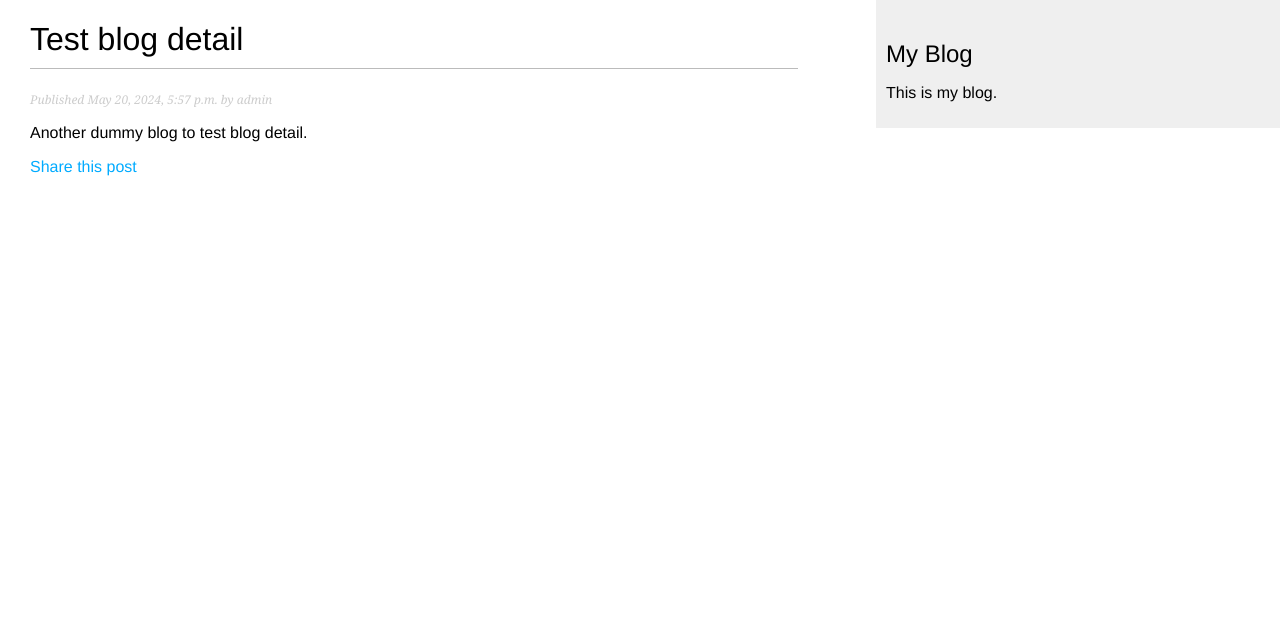
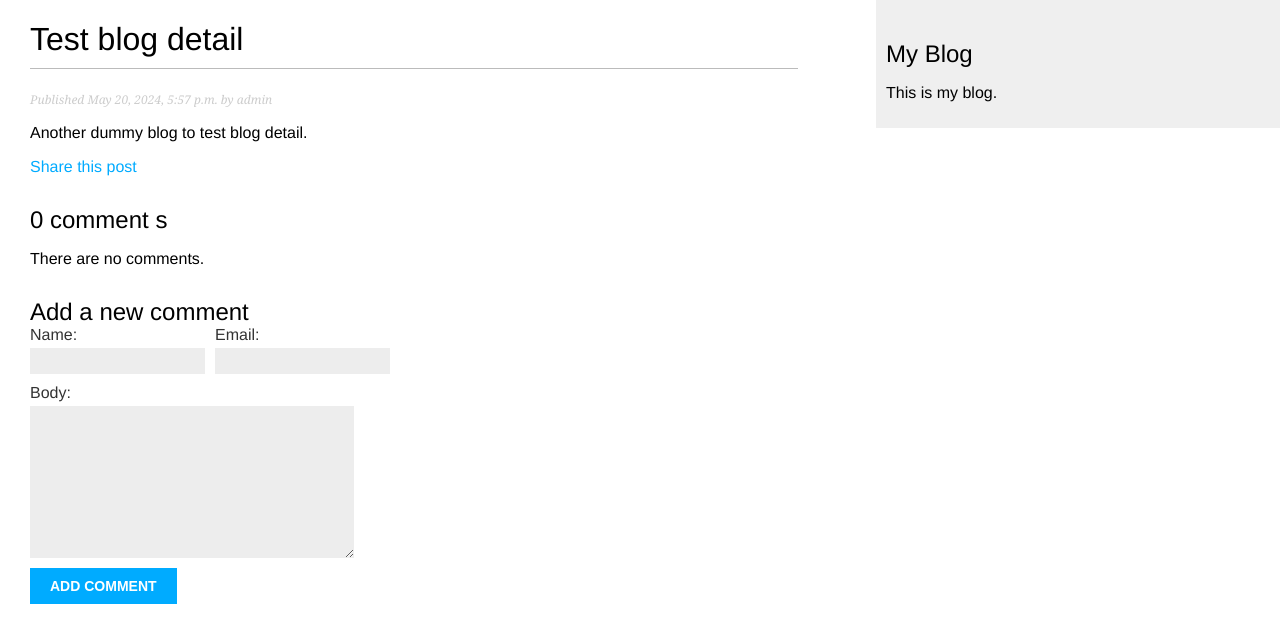
Before and after one commit to G1rlg4ng/Django-Blog-App, a Django app: a page that uses blog/templates/blog/post/detail.html in a window 1280 px wide. Shown: the top 643 px of the page. Run offline with Django 5.2, Linux system fonts and the light colour scheme; data comes from the database, SQL or seed files in the repository; both versions use the stored data as it was after the commit.

Commit message:
Add comments

```diff
--- a/blog/forms.py
+++ b/blog/forms.py
@@ -1,7 +1,15 @@
 from django import forms
+from .models import Comment
+
 
 class EmailPostForm(forms.Form):
     name = forms.CharField(max_length=25)
     email = forms.EmailField()
     to = forms.EmailField()
     comments = forms.CharField(required=False, widget=forms.Textarea)
+
+
+class CommentForm(forms.ModelForm):
+    class Meta:
+        model = Comment
+        fields = ['name', 'email', 'body']
--- a/blog/models.py
+++ b/blog/models.py
@@ -6,7 +6,7 @@ from django.urls import reverse
 
 class PublishedManager(models.Manager):
     def get_queryset(self):
-        return (super().get_queryset().filter(status=Post.Status.PUBLISHED))
+        return super().get_queryset().filter(status=Post.Status.PUBLISHED)
 
 
 class Post(models.Model):
@@ -36,3 +36,20 @@ class Post(models.Model):
 
     def get_absolute_url(self):
         return reverse('blog:post_detail', args=[self.publish.year, self.publish.month, self.publish.day, self.slug])
+
+
+class Comment(models.Model):
+    post = models.ForeignKey(Post, on_delete=models.CASCADE, related_name='comments')
+    name = models.CharField(max_length=80)
+    email = models.EmailField()
+    body = models.TextField()
+    created = models.DateTimeField(auto_now_add=True)
+    updated = models.DateTimeField(auto_now=True)
+    active = models.BooleanField(default=True)
+
+    class Meta:
+        ordering = ['created']
+        indexes = [models.Index(fields=['created']), ]
+
+    def __str__(self):
+        return f'Comment by {self.name} on {self.post}'
--- a/blog/templates/blog/post/detail.html
+++ b/blog/templates/blog/post/detail.html
@@ -10,4 +10,19 @@
     <p>
         <a href="{% url 'blog:post_share' post.id %}">Share this post</a>
     </p>
+    {% with comments.count as total_comments %}
+        <h2>{{ total_comments }} comment {{ total_comments|pluralize }}</h2>
+    {% endwith %}
+    {% for comment in comments %}
+        <div class="comment">
+            <p class="info">
+                comment {{ forloop.counter }} by {{ comment.name }}
+                {{ comment.created }}
+            </p>
+            {{ comment.body | linebreaks }}
+        </div>
+        {% empty %}
+        <p>There are no comments.</p>
+    {% endfor %}
+    {% include "blog/post/includes/comment_form.html" %}
 {% endblock %}
--- /dev/null
+++ b/blog/templates/blog/post/includes/comment_form.html
@@ -0,0 +1,14 @@
+<h2>Add a new comment</h2>
+<form action="{% url 'blog:post_comment' post.id %}" method="post">
+    <div class="left">
+        {{ form.name.as_field_group }}
+    </div>
+    <div class="left">
+        {{ form.email.as_field_group }}
+    </div>
+    <div>
+        {{ form.body.as_field_group }}
+    </div>
+    {% csrf_token %}
+    <input type="submit" value="Add comment">
+</form>
--- a/blog/urls.py
+++ b/blog/urls.py
@@ -8,4 +8,5 @@ urlpatterns = [
     path('', views.PostListView.as_view(), name='post_list'),
     path('<int:year>/<int:month>/<int:day>/<slug:post>/', views.post_detail, name='post_detail'),
     path('<int:post_id>/share/', views.post_share, name='post_share'),
+    path('<int:post_id>/comment/', views.post_comment, name='post_comment')
 ]
--- a/blog/views.py
+++ b/blog/views.py
@@ -2,8 +2,9 @@ from django.views.generic import ListView
 from django.core.paginator import EmptyPage, PageNotAnInteger, Paginator
 from django.shortcuts import render, get_object_or_404
 from django.core.mail import send_mail
+from django.views.decorators.http import require_POST
 from .models import Post
-from .forms import EmailPostForm
+from .forms import EmailPostForm, CommentForm
 
 
 class PostListView(ListView):
@@ -40,8 +41,12 @@ def post_detail(request, year, month, day, post):
         publish__month=month,
         publish__day=day
     )
+    comments = post.comments.filter(active=True)
+    form = CommentForm()
     return render(request, 'blog/post/detail.html', {
-        'post': post
+        'post': post,
+        'comments': comments,
+        'form': form
     })
 
 
@@ -76,3 +81,21 @@ def post_share(request, post_id):
         'form': form,
         'sent': sent
     })
+
+
+@require_POST
+def post_comment(request, post_id):
+    post = get_object_or_404(Post, id=post_id, status=Post.Status.PUBLISHED)
+    comment = None
+
+    form = CommentForm(data=request.POST)
+    if form.is_valid():
+        comment = form.save(commit=False)
+        comment.post = post
+        comment.save()
+
+    return render(request, 'blog/post/comment.html', {
+        'post': post,
+        'form': form,
+        'comment': comment
+    })
```
Also changed, not shown: blog/admin.py (+9 -1 lines), blog/templates/blog/post/comment.html (added, +10 -0 lines), blog/migrations/0003_comment.py (added), blog/migrations/0004_comment_email.py (added), db.sqlite3.
